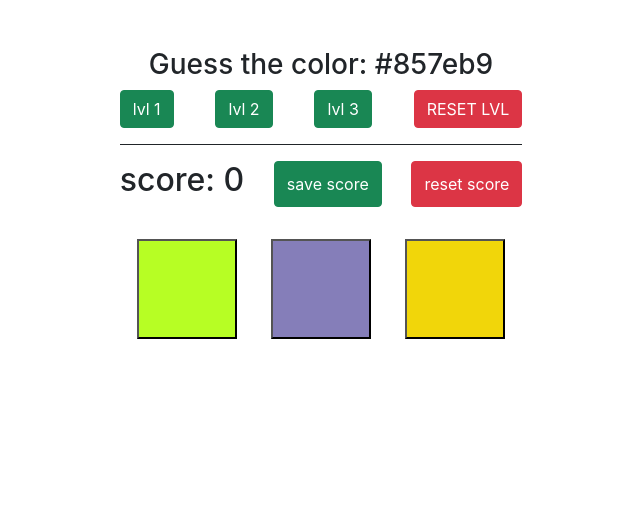
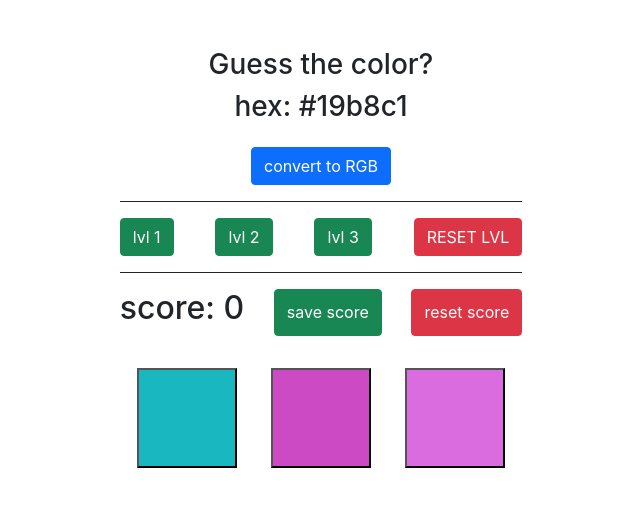
Before and after one commit to CupeX/react-color-game, a React (Create React App) app: page / in a window 1280 px wide. Shown: the top 506 px of the page, without its empty margins (319-959 px from the left). Built offline with nearby package versions, Linux system fonts and the light colour scheme.

Commit message:
hex to rgb converter

```diff
--- a/src/components/ButtonComponent.js
+++ b/src/components/ButtonComponent.js
@@ -2,7 +2,11 @@ import { Button } from 'reactstrap';
 
 const ButtonComponent = props => {
   return (
-    <Button color={props.color} onClick={() => props.onClick()}>
+    <Button
+      color={props.color}
+      onClick={() => props.onClick()}
+      className={props.className}
+    >
       {props.children}
     </Button>
   );
--- a/src/components/mainVisual.js
+++ b/src/components/mainVisual.js
@@ -16,10 +16,16 @@ const MainVisual = () => {
   const [counter, setCounter] = useState(3);
   const [colors, setColors] = useState([]);
   const [trueColor, setTrueColor] = useState('');
+  const [rgbResult, setRgbResult] = useState([]);
+  const [isHex, setIsHex] = useState(true);
+  const [isGenerated, setIsGenerated] = useState(false);
 
   useEffect(() => {
     getNewColors();
-  }, [counter]);
+    if (isGenerated) {
+      hexToRgb();
+    }
+  }, [counter, isGenerated]);
 
   const getNewColors = () => {
     const newColors = Array.from(Array(counter).keys()).map(() => hexGen(6));
@@ -27,19 +33,69 @@ const MainVisual = () => {
     const randomer = newColors[Math.floor(Math.random() * newColors.length)];
     setTrueColor(randomer);
     setColors(newColors);
+    setIsGenerated(true);
   };
 
   const lvlHandler = prop => {
     setCounter(prop);
+    setRgbResult([]);
+    setIsGenerated(false);
   };
 
   const resetHandler = () => {
     getNewColors();
+    setRgbResult([]);
+    setIsGenerated(false);
+  };
+
+  const hexToRgb = () => {
+    const hexBase = [
+      '0',
+      '1',
+      '2',
+      '3',
+      '4',
+      '5',
+      '6',
+      '7',
+      '8',
+      '9',
+      'a',
+      'b',
+      'c',
+      'd',
+      'e',
+      'f',
+    ];
+    const cutter = trueColor.substring(1).match(/.{1,2}/g);
+
+    for (let i = 0; i < cutter.length; i++) {
+      const value1 = hexBase.indexOf(cutter[i][0]) * 16;
+      const value2 = hexBase.indexOf(cutter[i][1]);
+      const result = value1 + value2 + ', ';
+
+      setRgbResult(currentResult => [...currentResult, result]);
+    }
+  };
+
+  const colorToggler = () => {
+    setIsHex(!isHex);
   };
 
   return (
     <div className="container d-flex flex-column mt-5 col-xl-4 col-lg-6">
-      <h3>Guess the color: {trueColor}</h3>
+      <div className="border-bottom border-dark mb-3">
+        <h3>Guess the color?</h3>
+        {isHex ? <h3>hex: {trueColor}</h3> : <h3>rgb: {rgbResult}</h3>}
+        <ButtonComponent
+          onClick={() => colorToggler()}
+          color="primary"
+          className="my-3"
+        >
+          {isHex ? 'convert to RGB' : 'convert to HEX'}
+        </ButtonComponent>
+      </div>
+
       <div className="d-flex justify-content-between border-bottom border-dark pb-3">
         <ButtonComponent onClick={() => lvlHandler(3)} color="success">
           lvl 1
```
